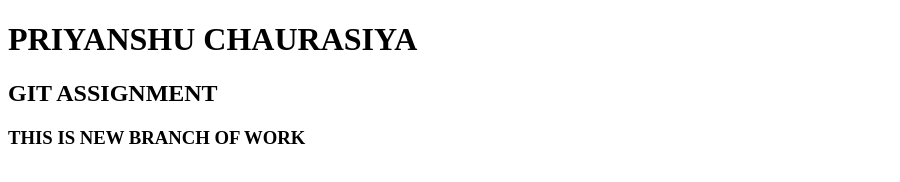
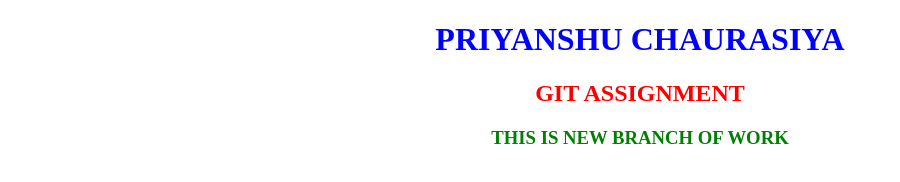
Before and after one commit to priyanshuPC/git-assignment, a plain HTML site: page index.html in a window 1280 px wide. Shown: the whole page, without its empty margins (0-900 px from the left). Drawn offline with Linux system fonts and the light colour scheme.

Commit message:
some css applied

```diff
--- a/index.html
+++ b/index.html
@@ -4,6 +4,20 @@
     <meta charset="UTF-8">
     <meta name="viewport" content="width=device-width, initial-scale=1.0">
     <title>Git-Assignment</title>
+    <style>
+        h1{
+            text-align: center;
+            color: blue;
+        }
+        h2{
+            text-align: center;
+            color: red;
+        }
+        h3{
+            text-align: center;
+            color: green;
+        }
+    </style>
 </head>
 <body>
     <h1>PRIYANSHU CHAURASIYA</h1 style="color:blue;">
```
